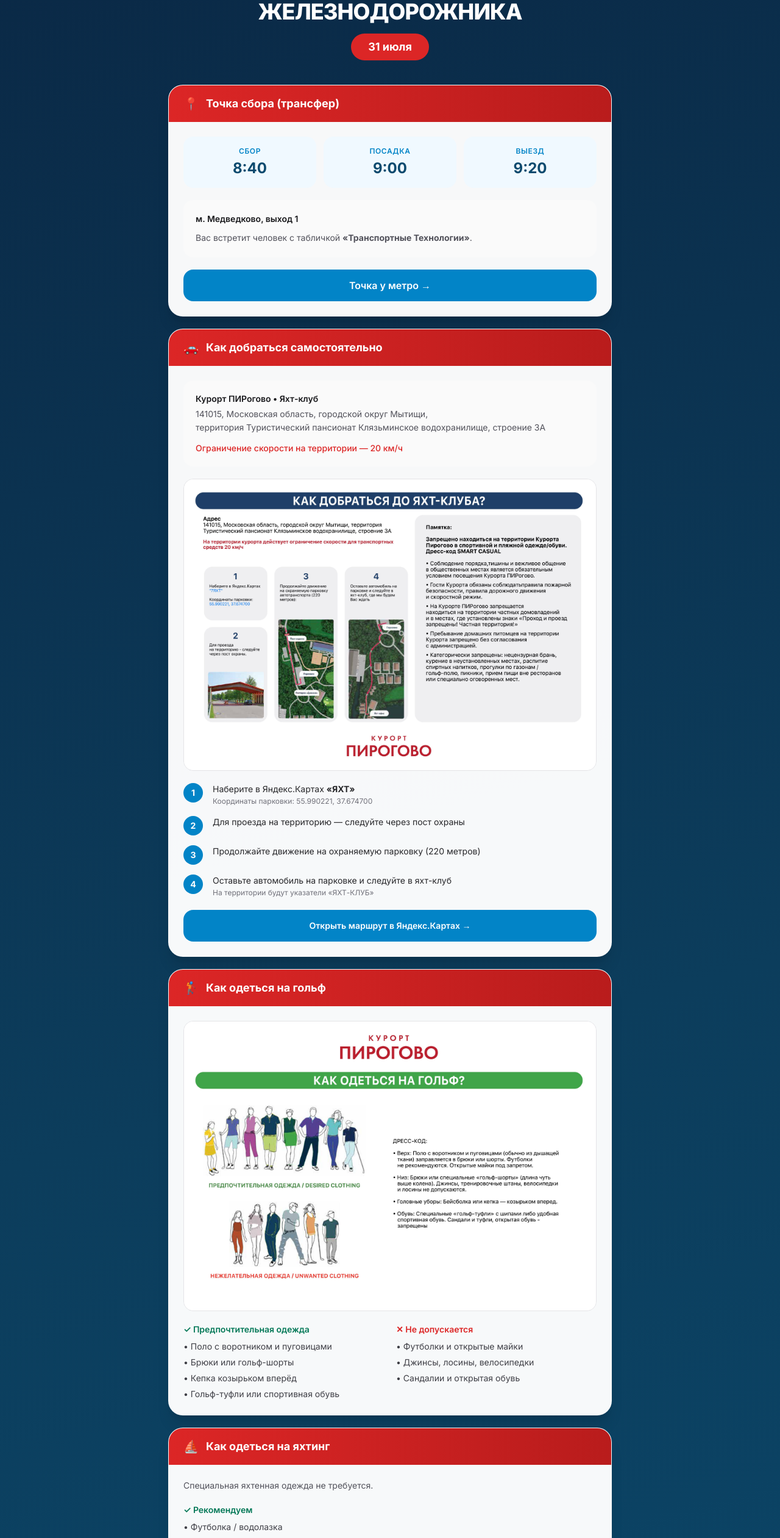
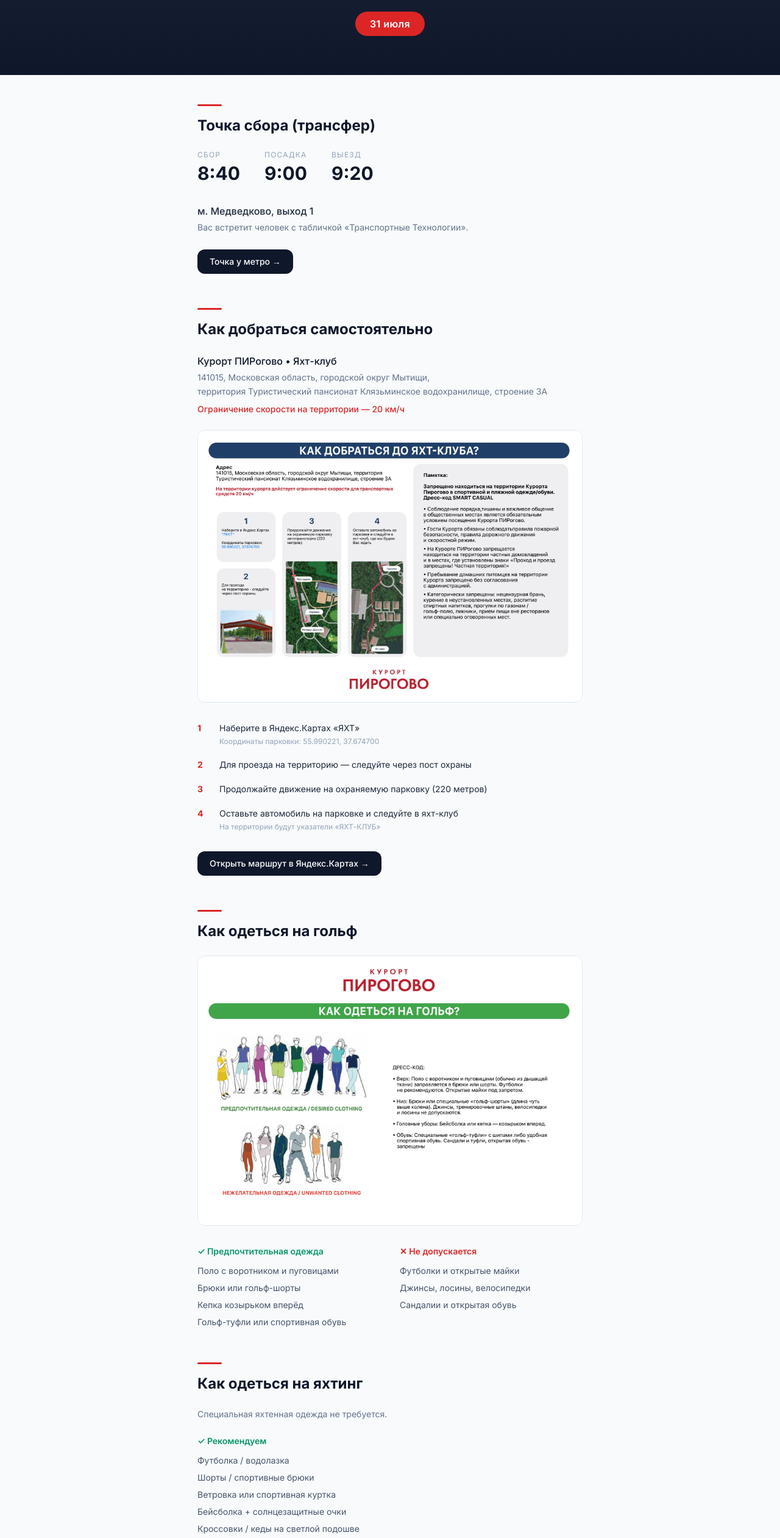
Before and after one commit to 89854916730g-spec/31.07-, a plain HTML site: page index.html in a window 1280 px wide. Shown: the part 257-2779 px from the top of the page at 61% size. Drawn offline with nearby package versions, Linux system fonts and the light colour scheme.

Commit message:
Update index.html

```diff
--- a/index.html
+++ b/index.html
@@ -9,267 +9,254 @@
     <style>
         body {
             font-family: 'Inter', system-ui, sans-serif;
-            background: linear-gradient(165deg, #0a2744 0%, #0c3d5c 50%, #0a4a6e 100%);
-            min-height: 100vh;
+            background: #f8fafc;
+            color: #1e293b;
         }
-        .card {
-            background: rgba(255, 255, 255, 0.97);
-            border: 1px solid rgba(255,255,255,0.15);
+        .reveal {
+            opacity: 0;
+            transform: translateY(28px);
+            transition: all 0.7s cubic-bezier(0.22, 1, 0.36, 1);
         }
-        .red-accent {
-            background: linear-gradient(90deg, #dc2626 0%, #b91c1c 100%);
+        .reveal.visible {
+            opacity: 1;
+            transform: translateY(0);
+        }
+        .section-line {
+            width: 40px;
+            height: 3px;
+            background: #dc2626;
+            border-radius: 2px;
         }
     </style>
 </head>
-<body class="text-zinc-800">
+<body>
 
 <!-- Hero -->
-<div class="max-w-3xl mx-auto px-6 pt-12 pb-10 text-center">
+<header class="bg-gradient-to-b from-slate-800 to-slate-900 text-white pt-14 pb-16 px-6 text-center">
+    <img src="logo.png" alt="Транспортные Технологии" class="h-16 md:h-20 mx-auto mb-10 object-contain">
 
-    <!-- Логотип -->
-    <div class="mb-8 flex justify-center">
-        <div class="bg-white rounded-2xl px-8 py-5 shadow-xl">
-            <img src="logo.png" alt="Транспортные Технологии" class="h-20 md:h-24 mx-auto object-contain">
-        </div>
-    </div>
-
-    <h1 class="text-3xl md:text-4xl font-extrabold text-white tracking-tight leading-tight mb-4">
+    <h1 class="text-3xl md:text-4xl font-extrabold tracking-tight leading-tight mb-5">
         ДЕНЬ<br>ЖЕЛЕЗНОДОРОЖНИКА
     </h1>
 
-    <div class="inline-block px-7 py-2 rounded-full bg-red-600 text-white text-lg font-bold">
+    <div class="inline-block px-6 py-2 rounded-full bg-red-600 text-white text-base font-semibold tracking-wide">
         31 июля
     </div>
-</div>
+</header>
 
-<div class="max-w-3xl mx-auto px-5 pb-16 space-y-5">
+<main class="max-w-2xl mx-auto px-5 py-12 space-y-14">
 
     <!-- Точка сбора -->
-    <div class="card rounded-3xl overflow-hidden shadow-xl">
-        <div class="red-accent px-6 py-4 flex items-center gap-3">
-            <span class="text-xl">📍</span>
-            <h2 class="text-white font-bold text-lg">Точка сбора (трансфер)</h2>
+    <section class="reveal">
+        <div class="section-line mb-4"></div>
+        <h2 class="text-2xl font-bold text-slate-900 mb-6">Точка сбора (трансфер)</h2>
+
+        <div class="flex gap-10 mb-8">
+            <div>
+                <div class="text-xs text-slate-400 uppercase tracking-widest mb-1">Сбор</div>
+                <div class="text-3xl font-bold text-slate-900">8:40</div>
+            </div>
+            <div>
+                <div class="text-xs text-slate-400 uppercase tracking-widest mb-1">Посадка</div>
+                <div class="text-3xl font-bold text-slate-900">9:00</div>
+            </div>
+            <div>
+                <div class="text-xs text-slate-400 uppercase tracking-widest mb-1">Выезд</div>
+                <div class="text-3xl font-bold text-slate-900">9:20</div>
+            </div>
         </div>
-        <div class="p-6 space-y-5">
-            <div class="grid grid-cols-3 gap-3 text-center">
-                <div class="bg-sky-50 rounded-2xl py-4 px-2">
-                    <div class="text-xs text-sky-600 font-semibold uppercase tracking-wider">Сбор</div>
-                    <div class="text-2xl font-bold text-sky-900 mt-1">8:40</div>
-                </div>
-                <div class="bg-sky-50 rounded-2xl py-4 px-2">
-                    <div class="text-xs text-sky-600 font-semibold uppercase tracking-wider">Посадка</div>
-                    <div class="text-2xl font-bold text-sky-900 mt-1">9:00</div>
-                </div>
-                <div class="bg-sky-50 rounded-2xl py-4 px-2">
-                    <div class="text-xs text-sky-600 font-semibold uppercase tracking-wider">Выезд</div>
-                    <div class="text-2xl font-bold text-sky-900 mt-1">9:20</div>
+
+        <p class="text-slate-800 font-medium mb-1">м. Медведково, выход 1</p>
+        <p class="text-slate-500 text-sm leading-relaxed mb-6">
+            Вас встретит человек с табличкой «Транспортные Технологии».
+        </p>
+
+        <a href="https://yandex.ru/maps?whatshere%5Bzoom%5D=19&whatshere%5Bpoint%5D=37.661616,55.887888&si=ymxuc28bfxzn2gz1xntxzzdtd0"
+           target="_blank"
+           class="inline-flex items-center gap-2 px-5 py-2.5 bg-slate-900 text-white text-sm font-medium rounded-xl hover:bg-slate-800 transition">
+            Точка у метро →
+        </a>
+    </section>
+
+    <!-- Как добраться -->
+    <section class="reveal">
+        <div class="section-line mb-4"></div>
+        <h2 class="text-2xl font-bold text-slate-900 mb-6">Как добраться самостоятельно</h2>
+
+        <p class="text-slate-900 font-medium mb-1">Курорт ПИРогово • Яхт-клуб</p>
+        <p class="text-slate-500 text-sm leading-relaxed mb-2">
+            141015, Московская область, городской округ Мытищи,<br>
+            территория Туристический пансионат Клязьминское водохранилище, строение 3А
+        </p>
+        <p class="text-red-600 text-sm font-medium mb-6">Ограничение скорости на территории — 20 км/ч</p>
+
+        <a href="schema1.jpg" target="_blank" class="block mb-8 rounded-xl overflow-hidden border border-slate-200">
+            <img src="schema1.jpg" alt="Схема проезда" class="w-full h-auto">
+        </a>
+
+        <div class="space-y-5 text-sm">
+            <div class="flex gap-4">
+                <div class="text-red-600 font-bold w-5 shrink-0">1</div>
+                <div>
+                    <p class="text-slate-800">Наберите в Яндекс.Картах «ЯХТ»</p>
+                    <p class="text-slate-400 text-xs mt-1">Координаты парковки: 55.990221, 37.674700</p>
                 </div>
             </div>
-
-            <div class="bg-zinc-50 rounded-2xl p-5 text-sm leading-relaxed space-y-2">
-                <p class="font-semibold text-zinc-900">м. Медведково, выход 1</p>
-                <p class="text-zinc-600">Вас встретит человек с табличкой <b>«Транспортные Технологии»</b>.</p>
+            <div class="flex gap-4">
+                <div class="text-red-600 font-bold w-5 shrink-0">2</div>
+                <div class="text-slate-800">Для проезда на территорию — следуйте через пост охраны</div>
             </div>
-
-            <a href="https://yandex.ru/maps?whatshere%5Bzoom%5D=19&whatshere%5Bpoint%5D=37.661616,55.887888&si=ymxuc28bfxzn2gz1xntxzzdtd0" target="_blank"
-               class="block w-full text-center py-3.5 rounded-2xl bg-sky-600 text-white font-semibold hover:bg-sky-700 transition">
-                Точка у метро →
-            </a>
-        </div>
-    </div>
-
-    <!-- Как добраться -->
-    <div class="card rounded-3xl overflow-hidden shadow-xl">
-        <div class="red-accent px-6 py-4 flex items-center gap-3">
-            <span class="text-xl">🚗</span>
-            <h2 class="text-white font-bold text-lg">Как добраться самостоятельно</h2>
-        </div>
-        <div class="p-6 space-y-5 text-sm">
-            <div class="bg-zinc-50 rounded-2xl p-5">
-                <p class="font-semibold text-zinc-900 mb-1">Курорт ПИРогово • Яхт-клуб</p>
-                <p class="text-zinc-600 leading-relaxed">
-                    141015, Московская область, городской округ Мытищи,<br>
-                    территория Туристический пансионат Клязьминское водохранилище, строение 3А
-                </p>
-                <p class="text-red-600 font-medium mt-3">Ограничение скорости на территории — 20 км/ч</p>
+            <div class="flex gap-4">
+                <div class="text-red-600 font-bold w-5 shrink-0">3</div>
+                <div class="text-slate-800">Продолжайте движение на охраняемую парковку (220 метров)</div>
             </div>
-
-            <div class="rounded-2xl overflow-hidden border border-zinc-200">
-                <img src="schema1.jpg" alt="Схема проезда" class="w-full h-auto">
-            </div>
-
-            <div class="space-y-4">
-                <div class="flex gap-4 items-start">
-                    <div class="w-8 h-8 rounded-full bg-sky-600 text-white flex items-center justify-center font-bold text-sm shrink-0">1</div>
-                    <div>
-                        <p>Наберите в Яндекс.Картах <b>«ЯХТ»</b></p>
-                        <p class="text-zinc-500 text-xs mt-0.5">Координаты парковки: 55.990221, 37.674700</p>
-                    </div>
-                </div>
-                <div class="flex gap-4 items-start">
-                    <div class="w-8 h-8 rounded-full bg-sky-600 text-white flex items-center justify-center font-bold text-sm shrink-0">2</div>
-                    <div>Для проезда на территорию — следуйте через пост охраны</div>
-                </div>
-                <div class="flex gap-4 items-start">
-                    <div class="w-8 h-8 rounded-full bg-sky-600 text-white flex items-center justify-center font-bold text-sm shrink-0">3</div>
-                    <div>Продолжайте движение на охраняемую парковку (220 метров)</div>
-                </div>
-                <div class="flex gap-4 items-start">
-                    <div class="w-8 h-8 rounded-full bg-sky-600 text-white flex items-center justify-center font-bold text-sm shrink-0">4</div>
-                    <div>
-                        Оставьте автомобиль на парковке и следуйте в яхт-клуб
-                        <p class="text-zinc-500 text-xs mt-0.5">На территории будут указатели «ЯХТ-КЛУБ»</p>
-                    </div>
-                </div>
-            </div>
-
-            <a href="https://yandex.ru/maps/1/moscow-and-moscow-oblast/?ll=37.673547%2C55.986707&mode=routes&rtext=~55.986617%2C37.673642&rtt=auto&ruri=~ymapsbm1%3A%2F%2Forg%3Foid%3D167026777465&z=17"
-               target="_blank"
-               class="block w-full text-center py-4 rounded-2xl bg-sky-600 text-white font-semibold hover:bg-sky-700 transition">
-                Открыть маршрут в Яндекс.Картах →
-            </a>
-        </div>
-    </div>
-
-    <!-- Гольф -->
-    <div class="card rounded-3xl overflow-hidden shadow-xl">
-        <div class="red-accent px-6 py-4 flex items-center gap-3">
-            <span class="text-xl">🏌️</span>
-            <h2 class="text-white font-bold text-lg">Как одеться на гольф</h2>
-        </div>
-        <div class="p-6 space-y-5 text-sm">
-            <div class="rounded-2xl overflow-hidden border border-zinc-200">
-                <img src="golf-odezhda.jpg" alt="Дресс-код гольф" class="w-full h-auto">
-            </div>
-
-            <div class="grid md:grid-cols-2 gap-5">
+            <div class="flex gap-4">
+                <div class="text-red-600 font-bold w-5 shrink-0">4</div>
                 <div>
-                    <p class="font-semibold text-emerald-700 mb-2">✓ Предпочтительная одежда</p>
-                    <ul class="space-y-1.5 text-zinc-700">
-                        <li>• Поло с воротником и пуговицами</li>
-                        <li>• Брюки или гольф-шорты</li>
-                        <li>• Кепка козырьком вперёд</li>
-                        <li>• Гольф-туфли или спортивная обувь</li>
-                    </ul>
-                </div>
-                <div>
-                    <p class="font-semibold text-red-600 mb-2">✕ Не допускается</p>
-                    <ul class="space-y-1.5 text-zinc-700">
-                        <li>• Футболки и открытые майки</li>
-                        <li>• Джинсы, лосины, велосипедки</li>
-                        <li>• Сандалии и открытая обувь</li>
-                    </ul>
+                    <p class="text-slate-800">Оставьте автомобиль на парковке и следуйте в яхт-клуб</p>
+                    <p class="text-slate-400 text-xs mt-1">На территории будут указатели «ЯХТ-КЛУБ»</p>
                 </div>
             </div>
         </div>
-    </div>
+
+        <a href="https://yandex.ru/maps/1/moscow-and-moscow-oblast/?ll=37.673547%2C55.986707&mode=routes&rtext=~55.986617%2C37.673642&rtt=auto&ruri=~ymapsbm1%3A%2F%2Forg%3Foid%3D167026777465&z=17"
+           target="_blank"
+           class="inline-flex items-center gap-2 px-5 py-2.5 bg-slate-900 text-white text-sm font-medium rounded-xl hover:bg-slate-800 transition mt-8">
+            Открыть маршрут в Яндекс.Картах →
+        </a>
+    </section>
+
+    <!-- Гольф -->
+    <section class="reveal">
+        <div class="section-line mb-4"></div>
+        <h2 class="text-2xl font-bold text-slate-900 mb-6">Как одеться на гольф</h2>
+
+        <a href="golf-odezhda.jpg" target="_blank" class="block mb-8 rounded-xl overflow-hidden border border-slate-200">
+            <img src="golf-odezhda.jpg" alt="Дресс-код гольф" class="w-full h-auto">
+        </a>
+
+        <div class="grid md:grid-cols-2 gap-8 text-sm">
+            <div>
+                <p class="text-emerald-600 font-semibold mb-3">✓ Предпочтительная одежда</p>
+                <ul class="space-y-2 text-slate-600">
+                    <li>Поло с воротником и пуговицами</li>
+                    <li>Брюки или гольф-шорты</li>
+                    <li>Кепка козырьком вперёд</li>
+                    <li>Гольф-туфли или спортивная обувь</li>
+                </ul>
+            </div>
+            <div>
+                <p class="text-red-600 font-semibold mb-3">✕ Не допускается</p>
+                <ul class="space-y-2 text-slate-600">
+                    <li>Футболки и открытые майки</li>
+                    <li>Джинсы, лосины, велосипедки</li>
+                    <li>Сандалии и открытая обувь</li>
+                </ul>
+            </div>
+        </div>
+    </section>
 
     <!-- Яхтинг -->
-    <div class="card rounded-3xl overflow-hidden shadow-xl">
-        <div class="red-accent px-6 py-4 flex items-center gap-3">
-            <span class="text-xl">⛵</span>
-            <h2 class="text-white font-bold text-lg">Как одеться на яхтинг</h2>
+    <section class="reveal">
+        <div class="section-line mb-4"></div>
+        <h2 class="text-2xl font-bold text-slate-900 mb-6">Как одеться на яхтинг</h2>
+
+        <p class="text-slate-500 text-sm mb-6">Специальная яхтенная одежда не требуется.</p>
+
+        <p class="text-emerald-600 font-semibold mb-3 text-sm">✓ Рекомендуем</p>
+        <ul class="space-y-2 text-slate-600 text-sm mb-8">
+            <li>Футболка / водолазка</li>
+            <li>Шорты / спортивные брюки</li>
+            <li>Ветровка или спортивная куртка</li>
+            <li>Бейсболка + солнцезащитные очки</li>
+            <li>Кроссовки / кеды на светлой подошве</li>
+            <li>Средство защиты от солнца</li>
+        </ul>
+
+        <div class="bg-red-50 border border-red-100 rounded-xl p-5 text-sm">
+            <p class="text-red-600 font-semibold mb-2">На воду запрещено брать:</p>
+            <p class="text-slate-600">часы, украшения, телефоны, стеклянную посуду, алкоголь.<br>
+            Ценные вещи можно оставить у менеджера яхт-клуба.</p>
         </div>
-        <div class="p-6 space-y-5 text-sm">
-            <p class="text-zinc-600">Специальная яхтенная одежда не требуется.</p>
-
-            <div>
-                <p class="font-semibold text-emerald-700 mb-2">✓ Рекомендуем</p>
-                <ul class="space-y-1.5 text-zinc-700">
-                    <li>• Футболка / водолазка</li>
-                    <li>• Шорты / спортивные брюки</li>
-                    <li>• Ветровка или спортивная куртка</li>
-                    <li>• Бейсболка + солнцезащитные очки</li>
-                    <li>• Кроссовки / кеды на светлой подошве</li>
-                    <li>• Средство защиты от солнца</li>
-                </ul>
-            </div>
-
-            <div class="bg-red-50 border border-red-100 rounded-2xl p-5 text-red-800">
-                <p class="font-semibold mb-1">На воду запрещено брать:</p>
-                <p>часы, украшения, телефоны, стеклянную посуду, алкоголь.<br>
-                Ценные вещи можно оставить у менеджера яхт-клуба.</p>
-            </div>
-            <p class="text-zinc-500 text-xs">На месте можно сменить одежду в раздевалках.</p>
-        </div>
-    </div>
+        <p class="text-slate-400 text-xs mt-4">На месте можно сменить одежду в раздевалках.</p>
+    </section>
 
     <!-- Ведущие -->
-    <div class="card rounded-3xl overflow-hidden shadow-xl">
-        <div class="red-accent px-6 py-4 flex items-center gap-3">
-            <span class="text-xl">🎤</span>
-            <h2 class="text-white font-bold text-lg">Ведущие</h2>
-        </div>
-        <div class="p-6 text-center">
-            <p class="text-lg font-semibold text-zinc-800">Стас Зубков и Митя Горький</p>
-        </div>
-    </div>
+    <section class="reveal">
+        <div class="section-line mb-4"></div>
+        <h2 class="text-2xl font-bold text-slate-900 mb-4">Ведущие</h2>
+        <p class="text-lg text-slate-700 font-medium">Стас Зубков и Митя Горький</p>
+    </section>
 
     <!-- Тайминг -->
-    <div class="card rounded-3xl overflow-hidden shadow-xl">
-        <div class="red-accent px-6 py-4 flex items-center gap-3">
-            <span class="text-xl">☀️</span>
-            <h2 class="text-white font-bold text-lg">Дневная программа</h2>
-        </div>
-        <div class="p-6 space-y-4 text-sm">
-            <div class="flex gap-5 items-start">
-                <div class="font-bold text-sky-800 w-28 shrink-0">10:00</div>
-                <div>Welcome Breakfast</div>
+    <section class="reveal">
+        <div class="section-line mb-4"></div>
+        <h2 class="text-2xl font-bold text-slate-900 mb-6">Дневная программа</h2>
+
+        <div class="space-y-5 text-sm mb-12">
+            <div class="flex gap-6">
+                <div class="text-slate-900 font-semibold w-28 shrink-0">10:00</div>
+                <div class="text-slate-600">Welcome Breakfast</div>
             </div>
-            <div class="flex gap-5 items-start">
-                <div class="font-bold text-sky-800 w-28 shrink-0">11:00–16:00</div>
-                <div>Регата • SUP • Гольф • ТехноФан • Мастер-классы • Настольный теннис • Гидроциклы</div>
+            <div class="flex gap-6">
+                <div class="text-slate-900 font-semibold w-28 shrink-0">11:00–16:00</div>
+                <div class="text-slate-600">Регата • SUP • Гольф • ТехноФан • Мастер-классы • Настольный теннис • Гидроциклы</div>
             </div>
-            <div class="flex gap-5 items-start">
-                <div class="font-bold text-sky-800 w-28 shrink-0">15:00</div>
-                <div>Welcome Drinks</div>
+            <div class="flex gap-6">
+                <div class="text-slate-900 font-semibold w-28 shrink-0">15:00</div>
+                <div class="text-slate-600">Welcome Drinks</div>
             </div>
         </div>
 
-        <div class="red-accent px-6 py-4 flex items-center gap-3">
-            <span class="text-xl">🌙</span>
-            <h2 class="text-white font-bold text-lg">Вечерняя программа</h2>
-        </div>
-        <div class="p-6 space-y-4 text-sm">
-            <div class="flex gap-5 items-start">
-                <div class="font-bold text-sky-800 w-28 shrink-0">16:30</div>
-                <div>Официальное открытие</div>
+        <div class="section-line mb-4"></div>
+        <h2 class="text-2xl font-bold text-slate-900 mb-6">Вечерняя программа</h2>
+
+        <div class="space-y-5 text-sm">
+            <div class="flex gap-6">
+                <div class="text-slate-900 font-semibold w-28 shrink-0">16:30</div>
+                <div class="text-slate-600">Официальное открытие</div>
             </div>
-            <div class="flex gap-5 items-start">
-                <div class="font-bold text-sky-800 w-28 shrink-0">18:00–20:50</div>
-                <div>Вечерняя программа и кавер-группа</div>
+            <div class="flex gap-6">
+                <div class="text-slate-900 font-semibold w-28 shrink-0">18:00–20:50</div>
+                <div class="text-slate-600">Вечерняя программа и кавер-группа</div>
             </div>
-            <div class="flex gap-5 items-start">
-                <div class="font-bold text-sky-800 w-28 shrink-0">20:00</div>
-                <div>Итоговый фильм</div>
+            <div class="flex gap-6">
+                <div class="text-slate-900 font-semibold w-28 shrink-0">20:00</div>
+                <div class="text-slate-600">Итоговый фильм</div>
             </div>
-            <div class="flex gap-5 items-start">
-                <div class="font-bold text-sky-800 w-28 shrink-0">20:50</div>
-                <div>Завершение</div>
+            <div class="flex gap-6">
+                <div class="text-slate-900 font-semibold w-28 shrink-0">20:50</div>
+                <div class="text-slate-600">Завершение</div>
             </div>
         </div>
-    </div>
+    </section>
 
     <!-- Контакты -->
-    <div class="card rounded-3xl overflow-hidden shadow-xl">
-        <div class="red-accent px-6 py-4 flex items-center gap-3">
-            <span class="text-xl">📞</span>
-            <h2 class="text-white font-bold text-lg">Контакты</h2>
-        </div>
-        <div class="p-6">
-            <a href="tel:+79854916730" class="flex items-center justify-between bg-zinc-50 hover:bg-sky-50 rounded-2xl p-5 transition">
-                <div>
-                    <div class="font-bold text-lg">Герман</div>
-                    <div class="text-zinc-500 text-sm">По всем вопросам</div>
-                </div>
-                <div class="text-sky-700 font-bold text-lg">
-                    +7 985 491-67-30
-                </div>
-            </a>
-        </div>
-    </div>
+    <section class="reveal pb-8">
+        <div class="section-line mb-4"></div>
+        <h2 class="text-2xl font-bold text-slate-900 mb-6">Контакты</h2>
 
-</div>
+        <a href="tel:+79854916730" class="block group">
+            <p class="text-slate-900 font-semibold text-lg group-hover:text-slate-700">Герман</p>
+            <p class="text-slate-400 text-sm mb-1">По всем вопросам</p>
+            <p class="text-sky-600 text-lg font-semibold">+7 985 491-67-30</p>
+        </a>
+    </section>
+
+</main>
+
+<script>
+    const reveals = document.querySelectorAll('.reveal');
+    const observer = new IntersectionObserver((entries) => {
+        entries.forEach(entry => {
+            if (entry.isIntersecting) {
+                entry.target.classList.add('visible');
+            }
+        });
+    }, { threshold: 0.12 });
+
+    reveals.forEach(el => observer.observe(el));
+</script>
 
 </body>
 </html>
```
